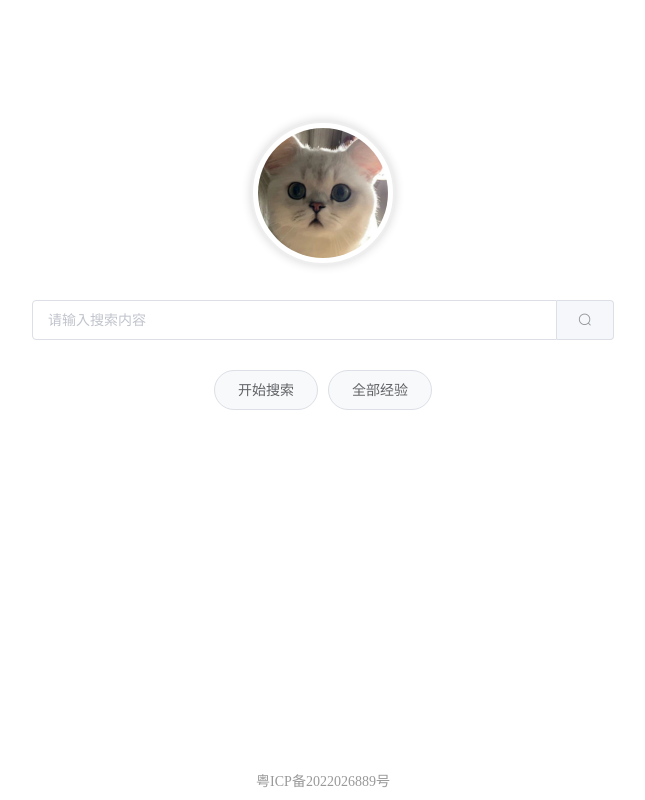
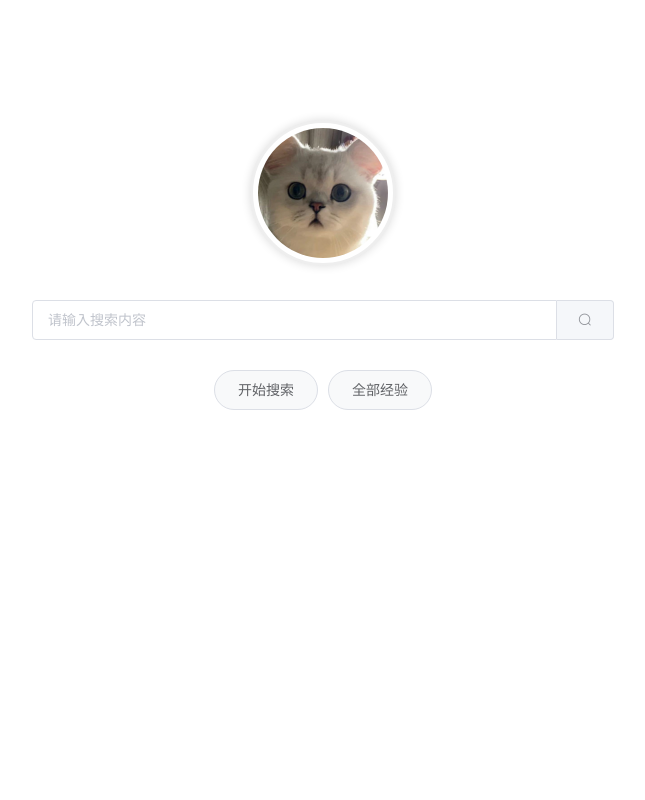
Before and after one commit to yanqiaoyu/yShiftLeftEngine, a Vue app in the folder yshiftleftengine-vue/: page /#/ in a window 1280 px wide. Shown: the whole page, without its empty margins (317-962 px from the left). Built offline with nearby package versions, Linux system fonts and the light colour scheme.

Commit message:
Update myFooter.vue

```diff
--- a/yshiftleftengine-vue/src/components/BottomBar/myFooter.vue
+++ b/yshiftleftengine-vue/src/components/BottomBar/myFooter.vue
@@ -1,7 +1,6 @@
 <template>
   <!-- 这个组件用来存放底部 -->
   <div>
-    <el-link class="IPC" href="https://beian.miit.gov.cn" target="_blank">粤ICP备2022026889号</el-link>
   </div>
 </template>
 
```
